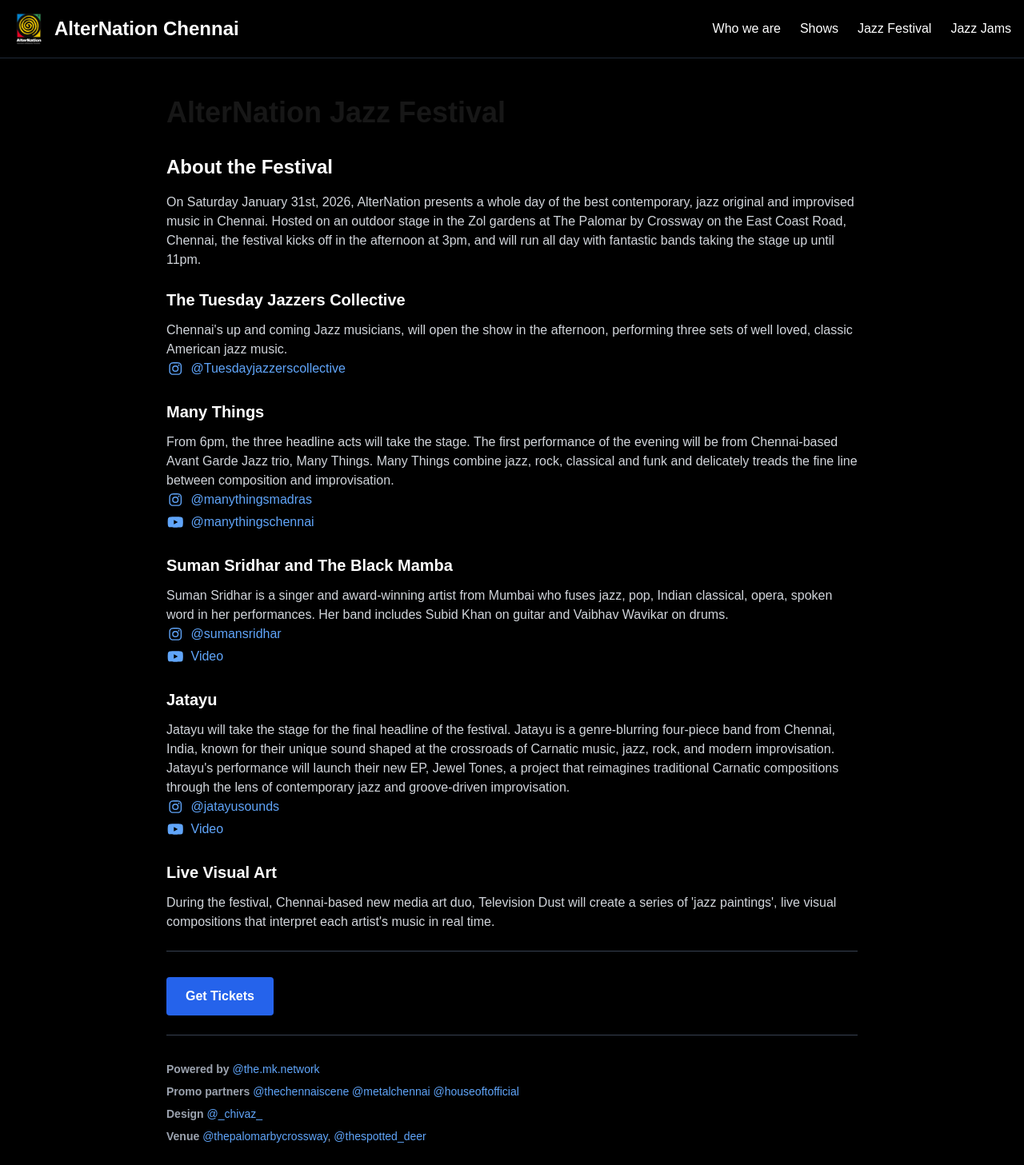
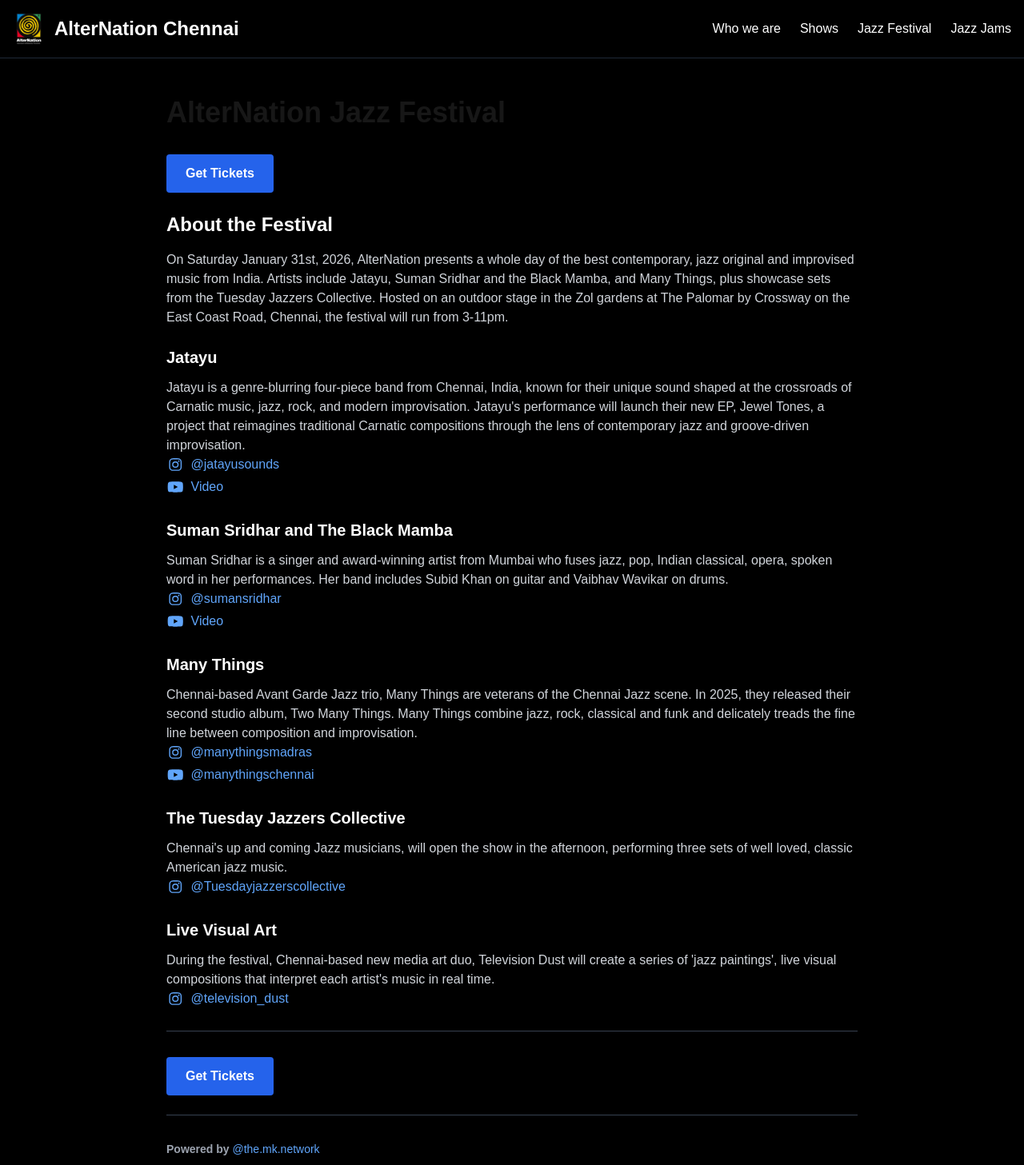
Before and after one commit to vivekayer/alternationchennai, a Next.js app: page /jazz-festival in a window 1280 px wide. Shown: the top 1457 px of the page at 80% size. Built offline with nearby package versions, Linux system fonts and the light colour scheme.

Commit message:
website changes

```diff
--- a/app/jazz-festival/page.tsx
+++ b/app/jazz-festival/page.tsx
@@ -8,71 +8,61 @@
       <h1 className="text-4xl font-bold mb-8">AlterNation Jazz Festival</h1>
 
       <div className="prose prose-invert max-w-none text-gray-300 space-y-6">
+        <div className="mb-6">
+          <Link
+            href="https://www.skillboxes.com/events/the-alternation-jazz-festival"
+            target="_blank"
+            rel="noopener noreferrer"
+            className="bg-blue-600 hover:bg-blue-700 text-white font-bold py-3 px-6 rounded inline-block"
+          >
+            Get Tickets
+          </Link>
+        </div>
+
         <div>
           <h2 className="text-2xl font-bold text-white mb-4">
             About the Festival
           </h2>
           <p>
             On Saturday January 31st, 2026, AlterNation presents a whole day of
-            the best contemporary, jazz original and improvised music in
-            Chennai. Hosted on an outdoor stage in the Zol gardens at The
-            Palomar by Crossway on the East Coast Road, Chennai, the festival
-            kicks off in the afternoon at 3pm, and will run all day with
-            fantastic bands taking the stage up until 11pm.
+            the best contemporary, jazz original and improvised music from India.
+            Artists include Jatayu, Suman Sridhar and the Black Mamba, and Many Things, plus showcase sets
+            from the Tuesday Jazzers Collective. Hosted on an outdoor stage in the Zol gardens at The
+            Palomar by Crossway on the East Coast Road, Chennai, the festival will run from 3-11pm.
           </p>
         </div>
 
         <div>
-          <h3 className="text-xl font-bold text-white mb-3">
-            The Tuesday Jazzers Collective
-          </h3>
+          <h3 className="text-xl font-bold text-white mb-3">Jatayu</h3>
           <p>
-            Chennai's up and coming Jazz musicians, will open the show in the
-            afternoon, performing three sets of well loved, classic American
-            jazz music.
+
+            Jatayu is a genre-blurring four-piece band from Chennai, India,
+            known for their unique sound shaped at the crossroads of Carnatic
+            music, jazz, rock, and modern improvisation. Jatayu's performance
+            will launch their new EP, Jewel Tones, a project that reimagines
+            traditional Carnatic compositions through the lens of contemporary
+            jazz and groove-driven improvisation.
           </p>
           <p>
             <Link
-              href="https://instagram.com/tuesdayjazzerscollective"
+              href="https://instagram.com/jatayusounds"
               target="_blank"
               rel="noopener noreferrer"
               className="text-blue-400 hover:text-blue-300 inline-flex items-center gap-2"
             >
               <FontAwesomeIcon icon={faInstagram} className="text-lg" />
-              @Tuesdayjazzerscollective
-            </Link>
-          </p>
-        </div>
-
-        <div>
-          <h3 className="text-xl font-bold text-white mb-3">Many Things</h3>
-          <p>
-            From 6pm, the three headline acts will take the stage. The first
-            performance of the evening will be from Chennai-based Avant Garde
-            Jazz trio, Many Things. Many Things combine jazz, rock, classical
-            and funk and delicately treads the fine line between composition and
-            improvisation.
-          </p>
-          <p>
-            <Link
-              href="https://instagram.com/manythingsmadras"
-              target="_blank"
-              rel="noopener noreferrer"
-              className="text-blue-400 hover:text-blue-300 inline-flex items-center gap-2"
-            >
-              <FontAwesomeIcon icon={faInstagram} className="text-lg" />
-              @manythingsmadras
+              @jatayusounds
             </Link>
           </p>
           <p>
             <Link
-              href="https://www.youtube.com/@manythingschennai"
+              href="https://www.youtube.com/@Jatayu"
               target="_blank"
               rel="noopener noreferrer"
               className="text-blue-400 hover:text-blue-300 inline-flex items-center gap-2"
             >
               <FontAwesomeIcon icon={faYoutube} className="text-lg" />
-              @manythingschennai
+              Video
             </Link>
           </p>
         </div>
@@ -112,36 +102,54 @@
         </div>
 
         <div>
-          <h3 className="text-xl font-bold text-white mb-3">Jatayu</h3>
+          <h3 className="text-xl font-bold text-white mb-3">Many Things</h3>
           <p>
-            Jatayu will take the stage for the final headline of the festival.
-            Jatayu is a genre-blurring four-piece band from Chennai, India,
-            known for their unique sound shaped at the crossroads of Carnatic
-            music, jazz, rock, and modern improvisation. Jatayu's performance
-            will launch their new EP, Jewel Tones, a project that reimagines
-            traditional Carnatic compositions through the lens of contemporary
-            jazz and groove-driven improvisation.
+            Chennai-based Avant Garde Jazz trio, Many Things are veterans of the Chennai Jazz scene. In 2025, they released their second studio album, Two Many Things. Many Things combine jazz, rock, classical
+            and funk and delicately treads the fine line between composition and
+            improvisation.
           </p>
           <p>
             <Link
-              href="https://instagram.com/jatayusounds"
+              href="https://instagram.com/manythingsmadras"
               target="_blank"
               rel="noopener noreferrer"
               className="text-blue-400 hover:text-blue-300 inline-flex items-center gap-2"
             >
               <FontAwesomeIcon icon={faInstagram} className="text-lg" />
-              @jatayusounds
+              @manythingsmadras
             </Link>
           </p>
           <p>
             <Link
-              href="https://www.youtube.com/@Jatayu"
+              href="https://www.youtube.com/@manythingschennai"
               target="_blank"
               rel="noopener noreferrer"
               className="text-blue-400 hover:text-blue-300 inline-flex items-center gap-2"
             >
               <FontAwesomeIcon icon={faYoutube} className="text-lg" />
-              Video
+              @manythingschennai
+            </Link>
+          </p>
+        </div>
+
+        <div>
+          <h3 className="text-xl font-bold text-white mb-3">
+            The Tuesday Jazzers Collective
+          </h3>
+          <p>
+            Chennai's up and coming Jazz musicians, will open the show in the
+            afternoon, performing three sets of well loved, classic American
+            jazz music.
+          </p>
+          <p>
+            <Link
+              href="https://instagram.com/tuesdayjazzerscollective"
+              target="_blank"
+              rel="noopener noreferrer"
+              className="text-blue-400 hover:text-blue-300 inline-flex items-center gap-2"
+            >
+              <FontAwesomeIcon icon={faInstagram} className="text-lg" />
+              @Tuesdayjazzerscollective
             </Link>
           </p>
         </div>
@@ -152,6 +160,17 @@
             During the festival, Chennai-based new media art duo, Television
             Dust will create a series of 'jazz paintings', live visual
             compositions that interpret each artist's music in real time.
+          </p>
+          <p>
+            <Link
+              href="https://instagram.com/television_dust"
+              target="_blank"
+              rel="noopener noreferrer"
+              className="text-blue-400 hover:text-blue-300 inline-flex items-center gap-2"
+            >
+              <FontAwesomeIcon icon={faInstagram} className="text-lg" />
+              @television_dust
+            </Link>
           </p>
         </div>
 
--- a/app/jazz-jams/page.tsx
+++ b/app/jazz-jams/page.tsx
@@ -15,16 +15,15 @@
         </p>
 
         <p>
-          This is a live jazz jam where all instruments and voices are welcome
-          to play and sit in with our very friendly house band, who will take us
+         All instruments and voices are welcome at the AlterNation Jazz Jams.
+          Our friendly house band will accompany the jam sessions, guiding players
           through a list of popular jazz standards. We ask that you have some
           knowledge of Jazz and improvisation in order to be able to fully join
-          in, so we provide the list of songs in advance for you to listen to,
-          and come prepared for the ones that interest you!
+          in. We provide the list of songs in advance so you can come prepared for the ones that interest you.
         </p>
 
         <p>
-          The sessions are absolutely FREE, and open to anyone to come listen
+          The sessions are absolutely FREE, and open for all to come to listen
           and watch the great jazz music created by our Jazz-Jammers.
         </p>
 
--- a/app/page.tsx
+++ b/app/page.tsx
@@ -1,13 +1,29 @@
+import Link from 'next/link';
+import Image from 'next/image';
+
 export default function Home() {
   return (
-    <div className="min-h-screen flex items-center justify-center">
-      <main className="text-center">
-        <h1 className="text-5xl font-bold text-white mb-4">
-          Welcome to AlterNation!
-        </h1>
-        <p className="text-xl text-gray-300">
-          The space for Jazz and original and improvised music in Chennai.
-        </p>
+    <div className="flex flex-col items-center justify-center px-4 min-h-auto sm:min-h-screen">
+      <main className="w-full max-w-2xl">
+        <div className="text-center mt-2 sm:mt-12 mb-6">
+          <h1 className="text-5xl font-bold text-white mb-4">
+            Welcome to AlterNation
+          </h1>
+          <p className="text-xl text-gray-300">
+            A space for Jazz and original, improvised music in Chennai.
+          </p>
+        </div>
+        <div className="flex justify-center">
+          <Link href="/jazz-festival">
+            <Image
+              src="/an_jazz_festival.jpg"
+              alt="AlterNation Jazz Festival"
+              width={600}
+              height={400}
+              className="rounded-lg shadow-lg hover:opacity-80 transition-opacity"
+            />
+          </Link>
+        </div>
       </main>
     </div>
   );
--- a/app/shows/page.tsx
+++ b/app/shows/page.tsx
@@ -47,8 +47,7 @@
 
         <div>
           <p className="text-gray-300 mb-6">
-            Click on the links below to check out all the fantastic previous
-            AlterNation shows held right here in Chennai
+            Click on the links below to check out all previous AlterNation shows
           </p>
 
           <ul className="space-y-3">
```
Also changed, not shown: public/an_jazz_festival.jpg (added).
